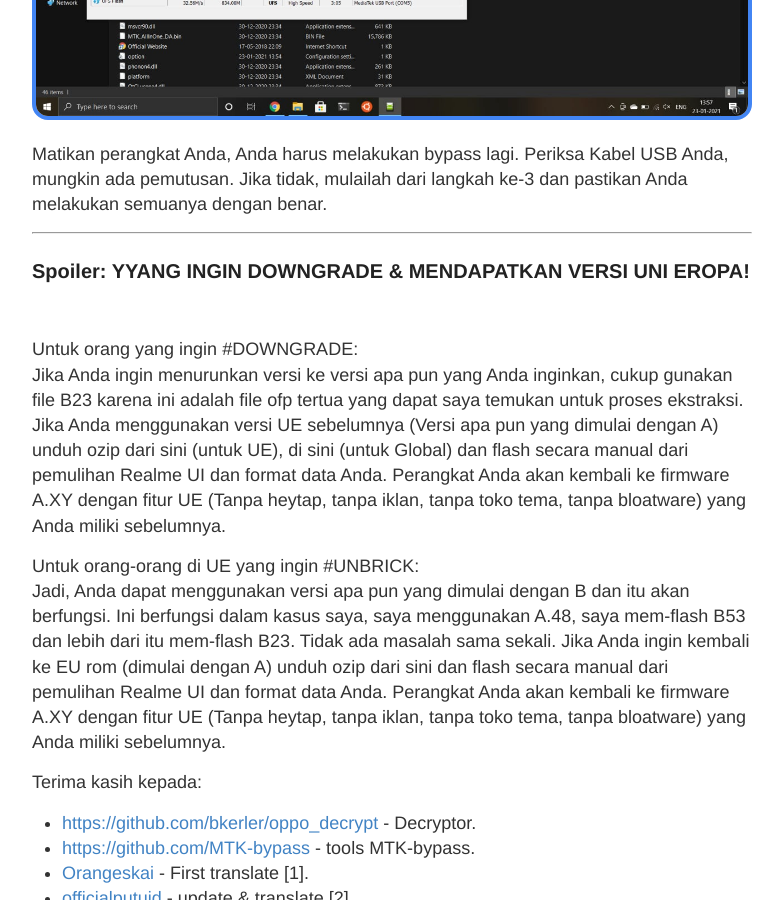
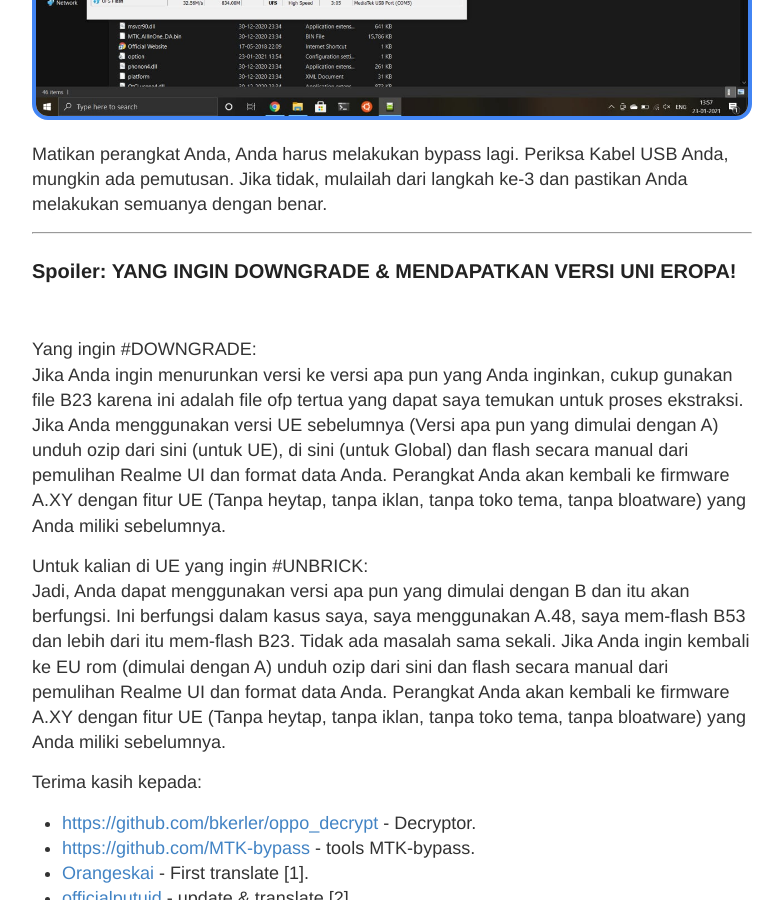
Before and after one commit to r6id/r6id.github.io, a Jekyll site: the page built from _posts/2021-10-01-Tutorial-Flash-Ulang-Via-SP-Flash-Tool.md, in a window 1280 px wide and 900 px high, scrolled down 11734 px. Shown: the whole window, without its empty margins (248-1031 px from the left). Built offline with Jekyll 4.4.1, drawn with Linux system fonts in a browser that asks for light colours; comment, search, counter and statistics services are not loaded.

Commit message:
r6id-web: Perbaiki kesalahan ketik
Signed-off-by: officialputuid <officialputuid@hack.id>
Change-Id: I13e647ff5bcbd405a6cd26e5648bc6cfa0b25aeb

```diff
--- a/_posts/2021-10-01-Tutorial-Flash-Ulang-Via-SP-Flash-Tool.md
+++ b/_posts/2021-10-01-Tutorial-Flash-Ulang-Via-SP-Flash-Tool.md
@@ -147,12 +147,12 @@ Matikan perangkat Anda, Anda harus melakukan bypass lagi. Periksa Kabel USB Anda
 
 ---
 
-### Spoiler: YYANG INGIN DOWNGRADE & MENDAPATKAN VERSI UNI EROPA!<br/><br/>
+### Spoiler: YANG INGIN DOWNGRADE & MENDAPATKAN VERSI UNI EROPA!<br/><br/>
 
-Untuk orang yang ingin #DOWNGRADE:<br/>
+Yang ingin #DOWNGRADE:<br/>
 Jika Anda ingin menurunkan versi ke versi apa pun yang Anda inginkan, cukup gunakan file B23 karena ini adalah file ofp tertua yang dapat saya temukan untuk proses ekstraksi. Jika Anda menggunakan versi UE sebelumnya (Versi apa pun yang dimulai dengan A) unduh ozip dari sini (untuk UE), di sini (untuk Global) dan flash secara manual dari pemulihan Realme UI dan format data Anda. Perangkat Anda akan kembali ke firmware A.XY dengan fitur UE (Tanpa heytap, tanpa iklan, tanpa toko tema, tanpa bloatware) yang Anda miliki sebelumnya.
 
-Untuk orang-orang di UE yang ingin #UNBRICK:<br/>
+Untuk kalian di UE yang ingin #UNBRICK:<br/>
 Jadi, Anda dapat menggunakan versi apa pun yang dimulai dengan B dan itu akan berfungsi. Ini berfungsi dalam kasus saya, saya menggunakan A.48, saya mem-flash B53 dan lebih dari itu mem-flash B23. Tidak ada masalah sama sekali. Jika Anda ingin kembali ke EU rom (dimulai dengan A) unduh ozip dari sini dan flash secara manual dari pemulihan Realme UI dan format data Anda. Perangkat Anda akan kembali ke firmware A.XY dengan fitur UE (Tanpa heytap, tanpa iklan, tanpa toko tema, tanpa bloatware) yang Anda miliki sebelumnya.
 
 Terima kasih kepada:
```
